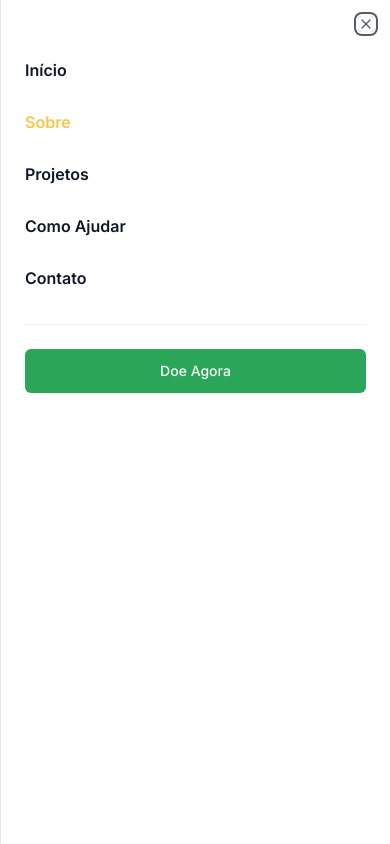
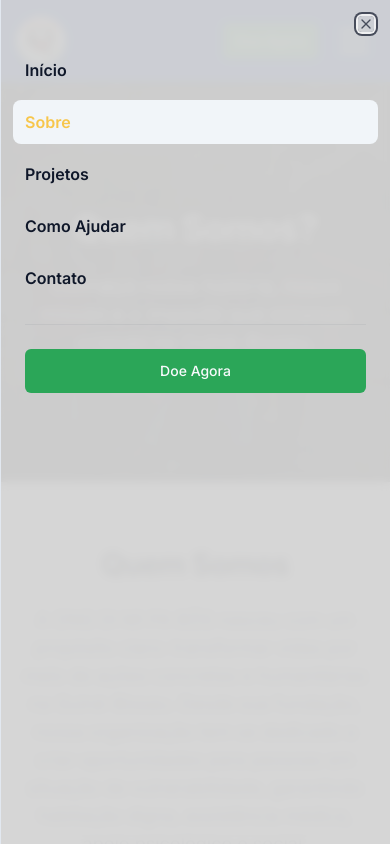
Before and after one commit to jose-digiweb/dimipabos, a Next.js app: page /sobre in a window 390 px wide. Both pictures are taken after a click on the button "Abrir menu principal". Shown: the top 844 px of the page. Built offline with nearby package versions, Linux system fonts and the light colour scheme.

Commit message:
Improved mobile version

```diff
--- a/app/contato/page.tsx
+++ b/app/contato/page.tsx
@@ -13,7 +13,7 @@ export default function ContactPage() {
   return (
     <div className='flex min-h-screen flex-col'>
       {/* Hero Section */}
-      <section className='relative mt-16 flex min-h-[400px] items-center justify-center'>
+      <section className='relative flex min-h-[400px] items-center justify-center'>
         <div className='absolute inset-0'>
           <Image
             fill
@@ -25,7 +25,7 @@ export default function ContactPage() {
         </div>
 
         <div className='relative z-10 mx-auto max-w-7xl px-4 text-center text-white sm:px-6 lg:px-8'>
-          <h1 className='text-4xl font-bold tracking-tight sm:text-5xl md:text-6xl'>
+          <h1 className='text-4xl text-pretty font-bold tracking-tight sm:text-5xl md:text-6xl'>
             Estamos Aqui para Ajudar
           </h1>
           <p className='mx-auto mt-6 text-pretty max-w-lg text-xl text-gray-100 sm:max-w-3xl'>
--- a/app/globals.css
+++ b/app/globals.css
@@ -41,6 +41,12 @@
     @apply border-border;
   }
   body {
-    @apply bg-background text-foreground;
+    @apply bg-background text-foreground scroll-smooth;
   }
 }
+
+@layer utilities {
+  .debug {
+    @apply border-2 border-red-500;
+  }
+}
--- a/app/layout.tsx
+++ b/app/layout.tsx
@@ -17,7 +17,7 @@ export default function RootLayout({ children }: { children: React.ReactNode })
     <html lang='pt'>
       <body className={inter.className}>
         <Header />
-        <main>{children}</main>
+        <main className='overflow-hidden'>{children}</main>
         <Footer />
       </body>
     </html>
--- a/app/page.tsx
+++ b/app/page.tsx
@@ -16,7 +16,7 @@ export default function Page() {
   return (
     <div className='flex min-h-screen flex-col'>
       {/* Hero Section */}
-      <section className='relative mt-16 flex min-h-[600px] items-center justify-center'>
+      <section className='relative flex min-h-[600px] items-center justify-center'>
         <div className='absolute inset-0'>
           <Image
             fill
@@ -30,12 +30,12 @@ export default function Page() {
         <div className='relative z-10 mx-auto max-w-7xl px-4 text-center text-white sm:px-6 lg:px-8'>
           <h1 className='text-4xl font-bold tracking-tight sm:text-5xl md:text-6xl'>
             DI MI PA BÔS
-            <span className='block text-2xl mt-2 font-medium sm:text-3xl md:text-4xl'>
+            <span className='block text-2xl mt-2 text-pretty font-medium sm:text-3xl md:text-4xl'>
               Transformando vidas na Guiné-Bissau
             </span>
           </h1>
 
-          <p className='mx-auto mt-6 max-w-lg text-xl text-gray-200 sm:max-w-3xl'>
+          <p className='mx-auto text-pretty mt-6 max-w-lg text-xl text-gray-200 sm:max-w-3xl'>
             Pequenos gestos que fazem toda a diferença na vida de quem mais precisa.
           </p>
 
--- a/app/projetos/page.tsx
+++ b/app/projetos/page.tsx
@@ -41,7 +41,7 @@ export default function ProjectsPage() {
   return (
     <div className='flex min-h-screen flex-col'>
       {/* Hero Section */}
-      <section className='relative mt-16 flex min-h-[400px] items-center justify-center'>
+      <section className='relative flex min-h-[400px] items-center justify-center'>
         <div className='absolute inset-0'>
           <Image
             fill
@@ -53,7 +53,7 @@ export default function ProjectsPage() {
         </div>
 
         <div className='relative z-10 mx-auto max-w-7xl px-4 text-center text-white sm:px-6 lg:px-8'>
-          <h1 className='text-4xl font-bold tracking-tight sm:text-5xl md:text-6xl'>
+          <h1 className='text-4xl text-pretty font-bold tracking-tight sm:text-5xl md:text-6xl'>
             Nossos Projetos
           </h1>
           <p className='mx-auto text-pretty mt-6 max-w-lg text-xl text-gray-100 sm:max-w-3xl'>
--- a/app/sobre/page.tsx
+++ b/app/sobre/page.tsx
@@ -15,7 +15,7 @@ export default function SobrePage() {
   return (
     <div className='flex min-h-screen flex-col'>
       {/* Hero Section */}
-      <section className='relative mt-16 flex min-h-[400px] items-center justify-center'>
+      <section className='relative flex min-h-[400px] items-center justify-center'>
         <div className='absolute inset-0'>
           <Image
             fill
@@ -27,10 +27,10 @@ export default function SobrePage() {
         </div>
 
         <div className='relative z-10 mx-auto max-w-7xl px-4 text-center text-white sm:px-6 lg:px-8'>
-          <h1 className='text-4xl font-bold tracking-tight sm:text-5xl md:text-6xl'>
+          <h1 className='text-4xl text-pretty font-bold tracking-tight sm:text-5xl md:text-6xl'>
             Quem Somos?
           </h1>
-          <p className='mx-auto mt-6 max-w-lg text-xl text-gray-100'>
+          <p className='mx-auto mt-6 text-pretty max-w-lg text-xl text-gray-100'>
             Conheça nossa história, nossa missão e o impacto que estamos criando na
             Guiné-Bissau.
           </p>
--- a/components/SectionTitle.tsx
+++ b/components/SectionTitle.tsx
@@ -19,7 +19,7 @@ export const SectionTitle = ({ children, className }: Props) => {
   return (
     <h2
       className={cn(
-        'text-3xl font-bold tracking-tight whitespace-nowrap text-foreground sm:text-4xl',
+        'text-3xl font-bold tracking-tight text-pretty text-foreground sm:text-4xl',
         className
       )}
     >
--- a/components/footer.tsx
+++ b/components/footer.tsx
@@ -63,7 +63,7 @@ export function Footer() {
                 target='_blank'
                 rel='noopener noreferrer'
                 href='https://www.facebook.com/profile.php?id=100090763747200'
-                className='text-primary-foreground/80 hover:text-primary-foreground'
+                className='text-primary-foreground/80 border rounded-sm p-1 hover:text-primary-foreground'
               >
                 <Facebook className='size-6' />
                 <span className='sr-only'>Facebook</span>
@@ -72,7 +72,7 @@ export function Footer() {
                 target='_blank'
                 rel='noopener noreferrer'
                 href='https://wa.me/31631791165'
-                className='text-primary-foreground/80 hover:text-primary-foreground'
+                className='text-primary-foreground/80 border rounded-sm p-1 hover:text-primary-foreground'
               >
                 <MessageCircle className='size-6' />
                 <span className='sr-only'>WhatsApp</span>
--- a/components/header.tsx
+++ b/components/header.tsx
@@ -36,12 +36,12 @@ export function Header() {
   const isActive = (href: string) => pathname === href;
 
   return (
-    <header className='fixed top-0 z-50 w-full bg-primary drop-shadow-md'>
+    <header className='sticky top-0 z-50 w-full bg-primary drop-shadow-md'>
       <nav
         className='mx-auto flex max-w-7xl items-center justify-between p-4 lg:px-8'
         aria-label='Global'
       >
-        <div className='flex lg:flex-1 rounded-full drop-shadow-md'>
+        <div className='flex rounded-full drop-shadow-md'>
           <Link
             href='/'
             className='text-xl font-bold text-white rounded-full drop-shadow-md'
@@ -56,18 +56,52 @@ export function Header() {
           </Link>
         </div>
 
+        <div className='hidden lg:flex lg:gap-x-12'>
+          {navigation.map(item => (
+            <Link
+              key={item.name}
+              href={item.href}
+              className={cn(
+                'text-sm font-semibold leading-6 text-white hover:text-accent transition-colors',
+                { 'text-accent': isActive(item.href) }
+              )}
+            >
+              {item.name}
+            </Link>
+          ))}
+        </div>
+
+        <div className='flex items-center gap-4'>
+          <div className='flex'>
+            <Button
+              asChild
+              size='lg'
+              className='bg-secondary hidden lg:flex hover:bg-secondary/90'
+            >
+              <Link href='/como-ajudar'>Doe Agora</Link>
+            </Button>
+            <Button
+              asChild
+              size='sm'
+              className='bg-secondary lg:hidden hover:bg-secondary/90'
+            >
+              <Link href='/como-ajudar'>Doe Agora</Link>
+            </Button>
+          </div>
+
           <div className='flex lg:hidden'>
             <Sheet open={isOpen} onOpenChange={setIsOpen}>
               <SheetTrigger asChild>
                 <Button
-                variant='ghost'
-                className='-m-2.5 inline-flex items-center justify-center rounded-md p-2.5 text-white hover:bg-primary-foreground/10'
+                  size='none'
+                  variant='clean'
+                  className='inline-flex items-center justify-center rounded-md text-white'
                 >
                   <span className='sr-only'>Abrir menu principal</span>
-                <Menu className='h-6 w-6' aria-hidden='true' />
+                  <Menu className='size-10' aria-hidden='true' />
                 </Button>
               </SheetTrigger>
-            <SheetContent side='right' className='w-full'>
+              <SheetContent side='right' className='w-full backdrop-blur-sm bg-white/80'>
                 <div className='mt-6 flow-root'>
                   <SheetTitle className='sr-only'>The mobile menu</SheetTitle>
                   <SheetDescription className='sr-only'>
@@ -83,7 +117,7 @@ export function Header() {
                           onClick={closeMenu}
                           className={cn(
                             '-mx-3 block rounded-lg px-3 py-2 text-base font-semibold leading-7 text-foreground hover:bg-muted',
-                          { 'text-accent': isActive(item.href) }
+                            { 'text-accent bg-muted': isActive(item.href) }
                           )}
                         >
                           {item.name}
@@ -106,24 +140,6 @@ export function Header() {
               </SheetContent>
             </Sheet>
           </div>
-        <div className='hidden lg:flex lg:gap-x-12'>
-          {navigation.map(item => (
-            <Link
-              key={item.name}
-              href={item.href}
-              className={cn(
-                'text-sm font-semibold leading-6 text-white hover:text-accent transition-colors',
-                { 'text-accent': isActive(item.href) }
-              )}
-            >
-              {item.name}
-            </Link>
-          ))}
-        </div>
-        <div className='hidden lg:flex lg:flex-1 lg:justify-end'>
-          <Button asChild size='lg' className='bg-secondary hover:bg-secondary/90'>
-            <Link href='/como-ajudar'>Doe Agora</Link>
-          </Button>
         </div>
       </nav>
     </header>
--- a/components/ui/button.tsx
+++ b/components/ui/button.tsx
@@ -1,56 +1,56 @@
-import * as React from "react"
-import { Slot } from "@radix-ui/react-slot"
-import { cva, type VariantProps } from "class-variance-authority"
+import * as React from 'react';
+import { Slot } from '@radix-ui/react-slot';
+import { cva, type VariantProps } from 'class-variance-authority';
 
-import { cn } from "@/lib/utils"
+import { cn } from '@/lib/utils';
 
 const buttonVariants = cva(
-  "inline-flex items-center justify-center gap-2 whitespace-nowrap rounded-md text-sm font-medium ring-offset-background transition-colors focus-visible:outline-none focus-visible:ring-2 focus-visible:ring-ring focus-visible:ring-offset-2 disabled:pointer-events-none disabled:opacity-50 [&_svg]:pointer-events-none [&_svg]:size-4 [&_svg]:shrink-0",
+  'inline-flex items-center justify-center gap-2 whitespace-nowrap rounded-md text-sm font-medium ring-offset-background transition-colors focus-visible:outline-none focus-visible:ring-2 focus-visible:ring-ring focus-visible:ring-offset-2 disabled:pointer-events-none disabled:opacity-50 [&_svg]:pointer-events-none [&_svg]:shrink-0',
   {
     variants: {
       variant: {
-        default: "bg-primary text-primary-foreground hover:bg-primary/90",
-        destructive:
-          "bg-destructive text-destructive-foreground hover:bg-destructive/90",
+        default: 'bg-primary text-primary-foreground hover:bg-primary/90',
+        destructive: 'bg-destructive text-destructive-foreground hover:bg-destructive/90',
         outline:
-          "border border-input bg-background hover:bg-accent hover:text-accent-foreground",
-        secondary:
-          "bg-secondary text-secondary-foreground hover:bg-secondary/80",
-        ghost: "hover:bg-accent hover:text-accent-foreground",
-        link: "text-primary underline-offset-4 hover:underline",
+          'border border-input bg-background hover:bg-accent hover:text-accent-foreground',
+        secondary: 'bg-secondary text-secondary-foreground hover:bg-secondary/80',
+        ghost: 'hover:bg-accent hover:text-accent-foreground',
+        link: 'text-primary underline-offset-4 hover:underline',
+        clean: 'bg-transparent hover:bg-transparent',
       },
       size: {
-        default: "h-10 px-4 py-2",
-        sm: "h-9 rounded-md px-3",
-        lg: "h-11 rounded-md px-8",
-        icon: "h-10 w-10",
+        default: 'h-10 px-4 py-2',
+        sm: 'h-9 rounded-md px-3',
+        lg: 'h-11 rounded-md px-8',
+        icon: 'h-10 w-10',
+        none: 'w-auto h-auto',
       },
     },
     defaultVariants: {
-      variant: "default",
-      size: "default",
+      variant: 'default',
+      size: 'default',
     },
   }
-)
+);
 
 export interface ButtonProps
   extends React.ButtonHTMLAttributes<HTMLButtonElement>,
     VariantProps<typeof buttonVariants> {
-  asChild?: boolean
+  asChild?: boolean;
 }
 
 const Button = React.forwardRef<HTMLButtonElement, ButtonProps>(
   ({ className, variant, size, asChild = false, ...props }, ref) => {
-    const Comp = asChild ? Slot : "button"
+    const Comp = asChild ? Slot : 'button';
     return (
       <Comp
         className={cn(buttonVariants({ variant, size, className }))}
         ref={ref}
         {...props}
       />
-    )
+    );
   }
-)
-Button.displayName = "Button"
+);
+Button.displayName = 'Button';
 
-export { Button, buttonVariants }
+export { Button, buttonVariants };
```
Also changed, not shown: app/como-ajudar/page.tsx (+6 -6 lines). Lines whose indentation alone changed are shown as unchanged.
